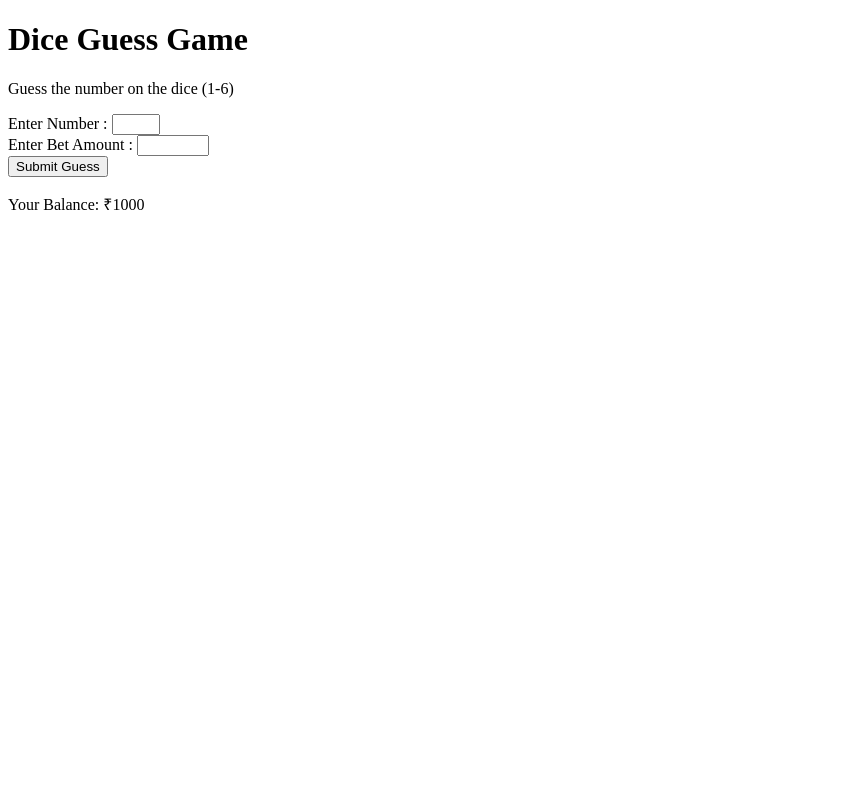
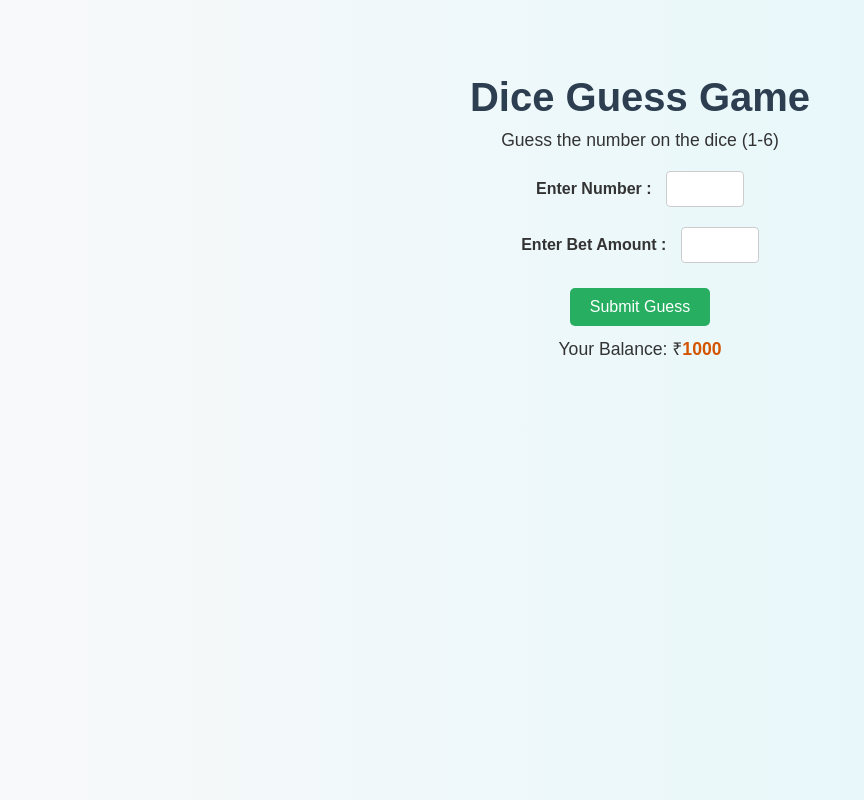
Before and after one commit to Sanketpatel22/JS_With_Chai_Aur_Code, a plain HTML site: page index.html in a window 1280 px wide. Shown: the whole page, without its empty margins (0-864 px from the left). Drawn offline with Linux system fonts and the light colour scheme.

Commit message:
added style to html

```diff
--- a/index.html
+++ b/index.html
@@ -5,6 +5,67 @@
     <meta name="viewport" content="width=device-width, initial-scale=1.0">
     <title>Dice Guess Game</title>
     <script src="prj1.js"></script>
+    <style>
+    body {
+        font-family: Arial, sans-serif;
+        background: linear-gradient(to right, #f8f9fa, #e0f7fa);
+        text-align: center;
+        padding: 40px;
+        color: #333;
+    }
+
+    h1 {
+        color: #2c3e50;
+        font-size: 2.5rem;
+        margin-bottom: 10px;
+    }
+
+    p {
+        font-size: 1.1rem;
+        margin: 10px 0;
+    }
+
+    label {
+        font-weight: bold;
+        margin-right: 10px;
+    }
+
+    input[type="number"] {
+        padding: 8px;
+        width: 60px;
+        font-size: 1rem;
+        margin: 10px 0;
+        border: 1px solid #ccc;
+        border-radius: 4px;
+    }
+
+    button {
+        background-color: #27ae60;
+        color: white;
+        padding: 10px 20px;
+        margin-top: 15px;
+        font-size: 1rem;
+        border: none;
+        border-radius: 5px;
+        cursor: pointer;
+        transition: background 0.3s;
+    }
+
+    button:hover {
+        background-color: #219150;
+    }
+
+    #resultMessage {
+        margin-top: 20px;
+        font-size: 1.2rem;
+    }
+
+    #balanceDisplay {
+        font-weight: bold;
+        color: #d35400;
+    }
+</style>
+
 </head>
 <body>
     <h1>Dice Guess Game</h1>
```
Also changed, not shown: style.css (added).
